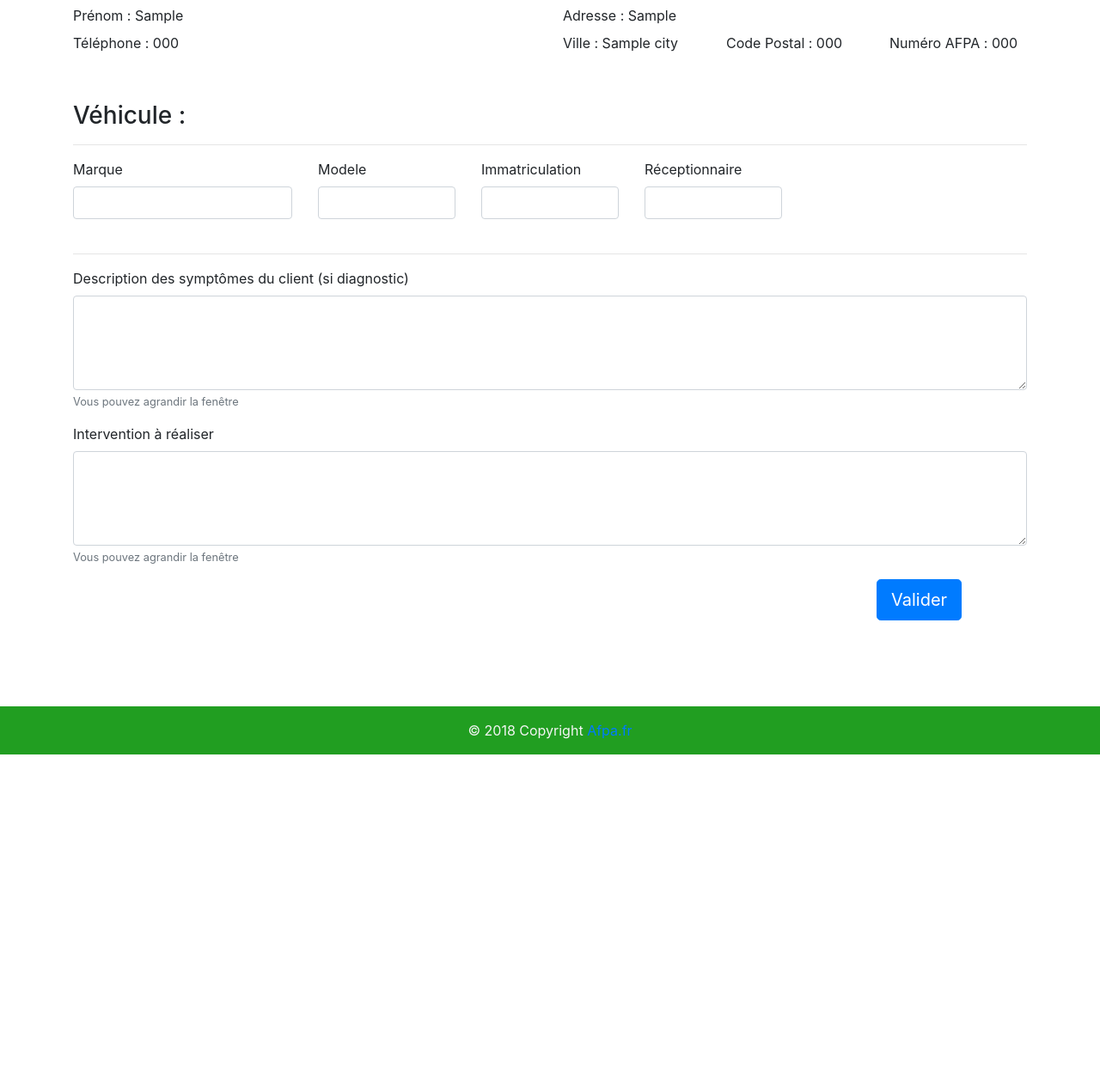
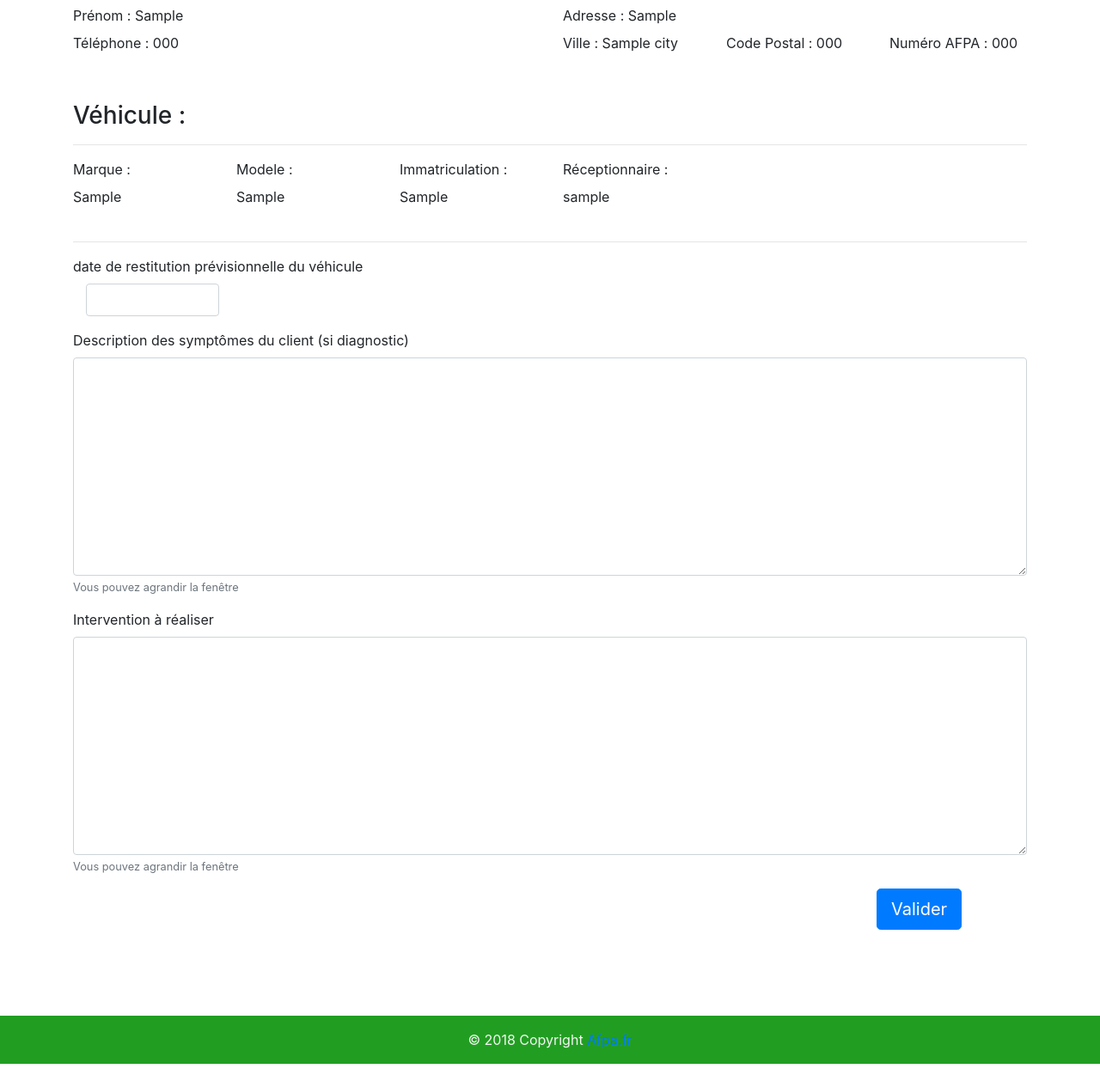
Before and after one commit to BrieucDaigneau/afpa_meca, a Django app: page /garage/creation-ordre-reparation/1/ in a window 1280 px wide. Shown: the part 394-1652 px from the top of the page at 86% size. Before the commit the page ends 1272 px from the top, so only its background shows below. Run offline with Django 3.2, Linux system fonts and the light colour scheme; a user stored in the database is signed in; tables that the repository leaves empty hold one stand-in row (values such as "Sample post"); some libraries are stand-ins or nearby versions.

Commit message:
Ordre de réparation opérationnel

```diff
--- a/garage/models.py
+++ b/garage/models.py
@@ -136,7 +136,7 @@ class ReparationOrder(models.Model):
     to_do_actions           = models.TextField("interventions prévus", max_length=300, null=True)
     actions_done            = models.BooleanField("intervention réalisée", null=False, default=False)
 
-    AwaitingInstructor   = 'AI'
+    AwaitingInstructor   = "AI"
     InstructorValidation = "IV"
     InstructorDenial     = "ID"
     AwaitingEstimate     = "AE"
--- a/garage/templates/garage/reparation_order.html
+++ b/garage/templates/garage/reparation_order.html
@@ -12,8 +12,6 @@
                 <h1 id="titre">{% block myTitle %}Ordre de réparation{% endblock myTitle %}</h1>
                 <br/>
             </titre>
-
-
 
             <formulaire class="col-md-12">
                 <h2>Client :</h2>
@@ -73,53 +71,47 @@
             <h3>Véhicule :</h3>
             <hr>
             <div class="row">
-                <div class="col-md-3">
-                    <label for="address">Marque</label>
-                    <input type="text" class="form-control" id="address" placeholder="" required>
-                    <div class="invalid-feedback">
-                        Saisir la marque
-                    </div>
+                <div class="col-md-2">
+                    <label class="control-label">Marque : </label> <br>
+                    {{ vehicle.motorized.brand }}
                 </div>
 
                 <div class="col-md-2">
-                    <label for="zip">Modele</label>
-                    <input type="text" class="form-control" id="zip" placeholder="" required>
-                    <div class="invalid-feedback">
-                        Saisir le modele
-                    </div>
+                    <label class="control-label">Modele : </label><br>
+                    {{ vehicle.model }}
                 </div>
 
                 <div class="col-md-2">
-                    <label for="zip">Immatriculation</label>
-                    <input type="text" class="form-control" id="zip" placeholder="" required>
-                    <div class="invalid-feedback">
-                        Saisir l'immatriculation
-                    </div>
+                    <label class="control-label">Immatriculation : </label><br>
+                    {{ vehicle.motorized.license_plate }}
                 </div>
 
                 <div class="col-md-2">
-                    <label for="zip">Réceptionnaire</label>
-                    <input type="text" class="form-control" id="zip" placeholder="" required>
-                    <div class="invalid-feedback">
-                        Saisir le réceptionnaire
-                    </div>
+                    <label class="control-label">Réceptionnaire : </label><br>
+                    {{ user.get_username }}
                 </div>
-
             </div>
 
         </vehicle>
         <hr>
         <form class="" action="" method="post">
+            {% csrf_token %}
+            <div class="form-group">
+                    <label for="textarea">date de restitution prévisionnelle du véhicule</label>
+                    <div class="col-md-2">
+                        {{form.return_date}}
+                    </div>
+                </div>
             <div id="input">
                 <div class="form-group">
                     <label for="textarea">Description des symptômes du client (si diagnostic) </label>
-                    <textarea id="textarea" class="form-control" rows="4"></textarea>
+                    <div row="4">{{ form.diagnostic }}</div>
                     <small class="form-text text-muted">Vous pouvez agrandir la fenêtre</small>
                 </div>
 
                 <div class="form-group">
                     <label for="textarea">Intervention à réaliser</label>
-                    <textarea id="textarea" class="form-control" rows="4"></textarea>
+                    <div row="4">{{ form.to_do_actions }}</div>
                     <small class="form-text text-muted">Vous pouvez agrandir la fenêtre</small>
                 </div>
             </div>
@@ -133,9 +125,7 @@
         </form>
     </div>
 
-    <!-- Bootstrap core JavaScript
-    ================================================== -->
-    <!-- jQuery -->
+
     <script src="{% static 'garage/js/jquery-slim.min.js' %}"></script>
     <script>
         window.jQuery || document.write('<script src="{% static "garage/js/jquery-slim.min.js" %}"><\/script>')
```
